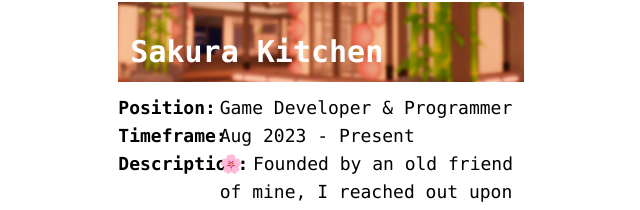
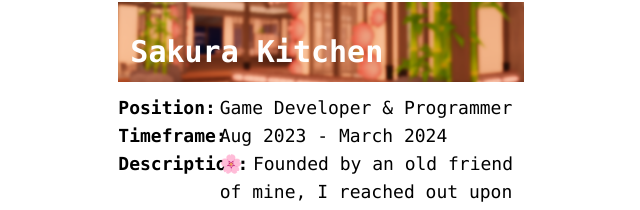
Before and after one commit to mvvrgan/mvvrgan-reactjs, a Next.js app: page / in a window 1280 px wide. Shown: the part 2098-2308 px from the top of the page, without its empty margins (319-959 px from the left). Built offline with nearby package versions, Linux system fonts and the light colour scheme.

Commit message:
Update index.tsx

```diff
--- a/src/pages/index.tsx
+++ b/src/pages/index.tsx
@@ -94,7 +94,7 @@ export default function Home() {
                                 name='Sakura Kitchen'
                                 position='Game Developer & Programmer'
                                 dateStarted='Aug 2023'
-                                dateEnded='Present'
+                                dateEnded='March 2024'
                                 description='🌸 Founded by an old friend of mine, I reached out upon development hires. Throughout my time at Sakura Kitchen I have been working on most aspects of the games - from fixing bugs & adding features to Version 1, to scripting systems within Version 2 (with Knit Framework), developing an API (Bun, TS, Elysia JS), a Discord Bot (Discord JS), a future Dashboard Website (using React Framework).'
                                 links={[
                                     { name: 'Game', url: 'https://www.roblox.com/games/5510230042/TIPS-Sakura-Hibachi-Restaurant' },
```
